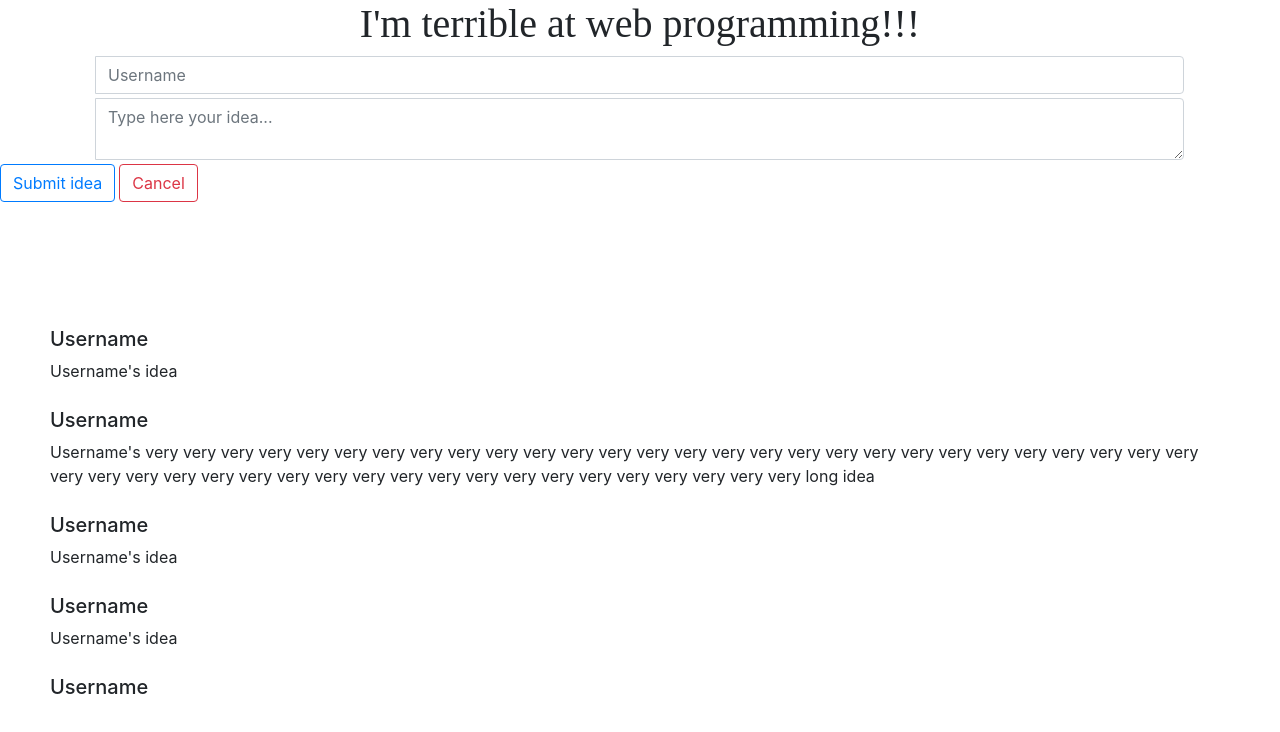
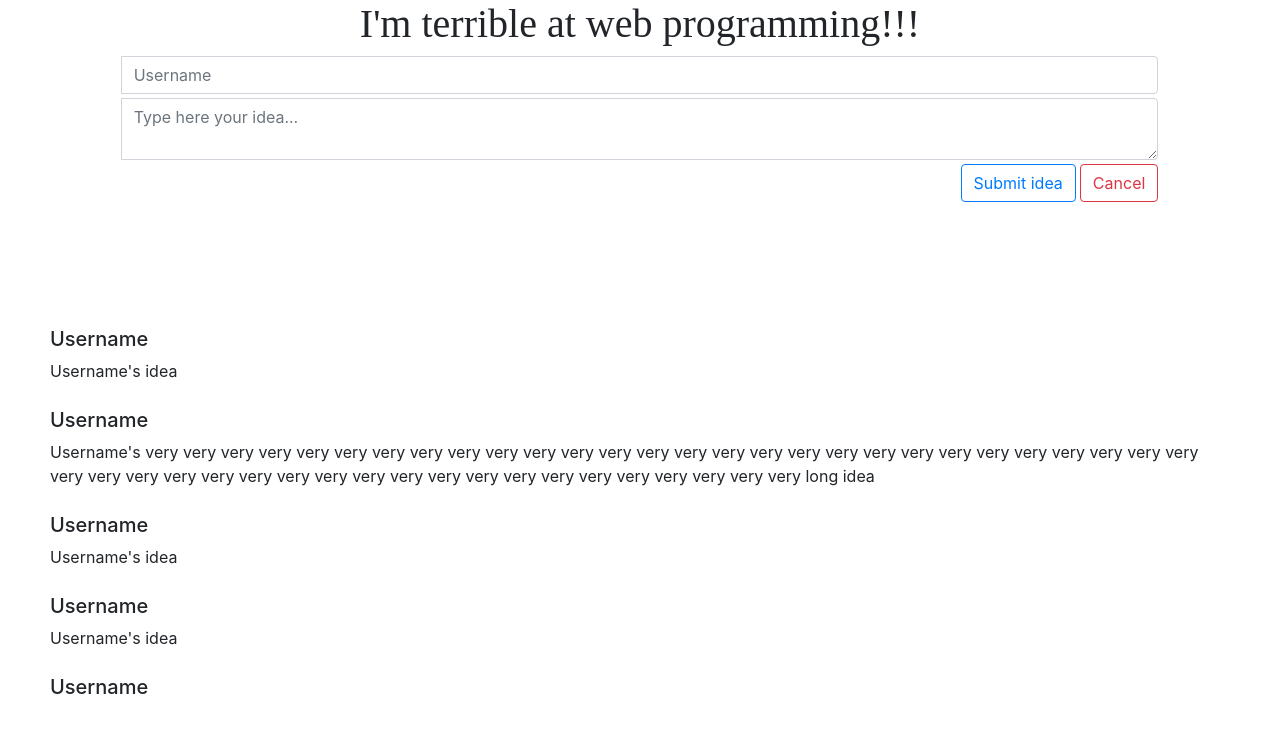
Before and after one commit to Sunlyst/angular-ideabox, an Angular app: page / in a window 1280 px wide. Shown: the top 732 px of the page. Built offline with nearby package versions, Linux system fonts and the light colour scheme.

Commit message:
2 files modified

```diff
--- a/src/app/app.component.css
+++ b/src/app/app.component.css
@@ -23,3 +23,8 @@ h1{
   height: auto;
   padding-top: 25px;
 }
+
+#pute{
+  margin-left: 500px;
+
+}
--- a/src/app/app.component.html
+++ b/src/app/app.component.html
@@ -1,15 +1,15 @@
 <h1>
 	I'm terrible at web programming!!!
 </h1>
-
-<form [formGroup]="ideaForm" (ngSubmit)="newIdea()">
-  <div class="input-group mx-auto mb-1" style="width:85%">
+<div class="container center_div col-10">
+  <form [formGroup]="ideaForm" (ngSubmit)="newIdea()" class=" text-right">
+    <div class="input-group mx-auto mb-1 " >
       <div class="input-group-prepend">
       </div>
       <input type="text"  formControlName="username" class="form-control" placeholder="Username" aria-label="Username" aria-describedby="basic-addon1">
     </div>
 
-  <div class="input-group mx-auto" style="width:85%">
+    <div class="input-group mx-auto">
       <div class="input-group-prepend">
       </div>
       <textarea class="form-control" formControlName="description"aria-label="With textarea" placeholder="Type here your idea..."></textarea>
@@ -18,11 +18,11 @@
     <button type="submit" class="btn btn-outline-primary mt-1">
       Submit idea
     </button>
-  <button type="reset" class="btn btn-outline-danger ml-1 mt-1">
+    <button type="reset" class="btn btn-outline-danger ml-1 mt-1" id="pute">
       Cancel
     </button>
   </form>
-
+</div>
 <div class="list-idea">
   <div class="idea">
     <h5>Username</h5>
```
Lines whose indentation alone changed are shown as unchanged.
